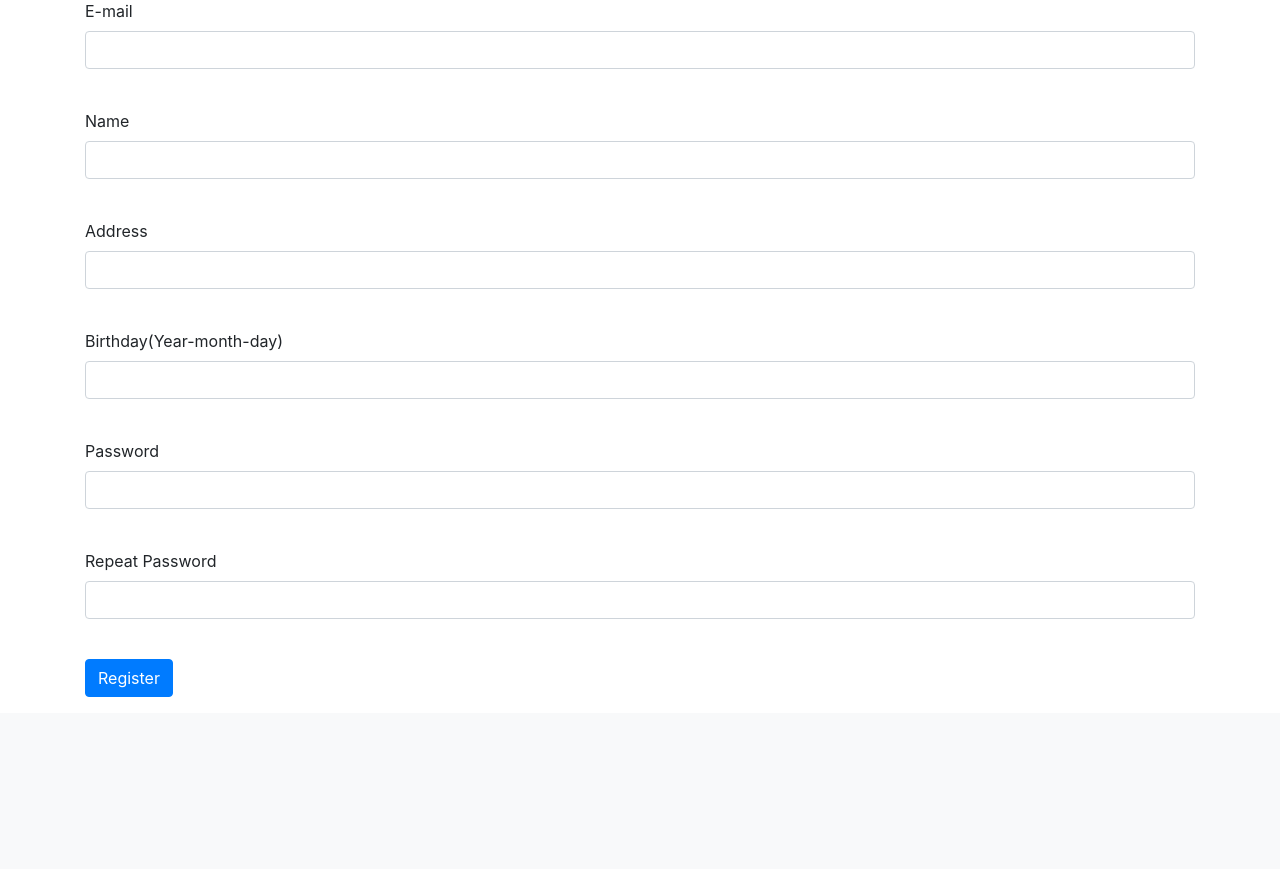
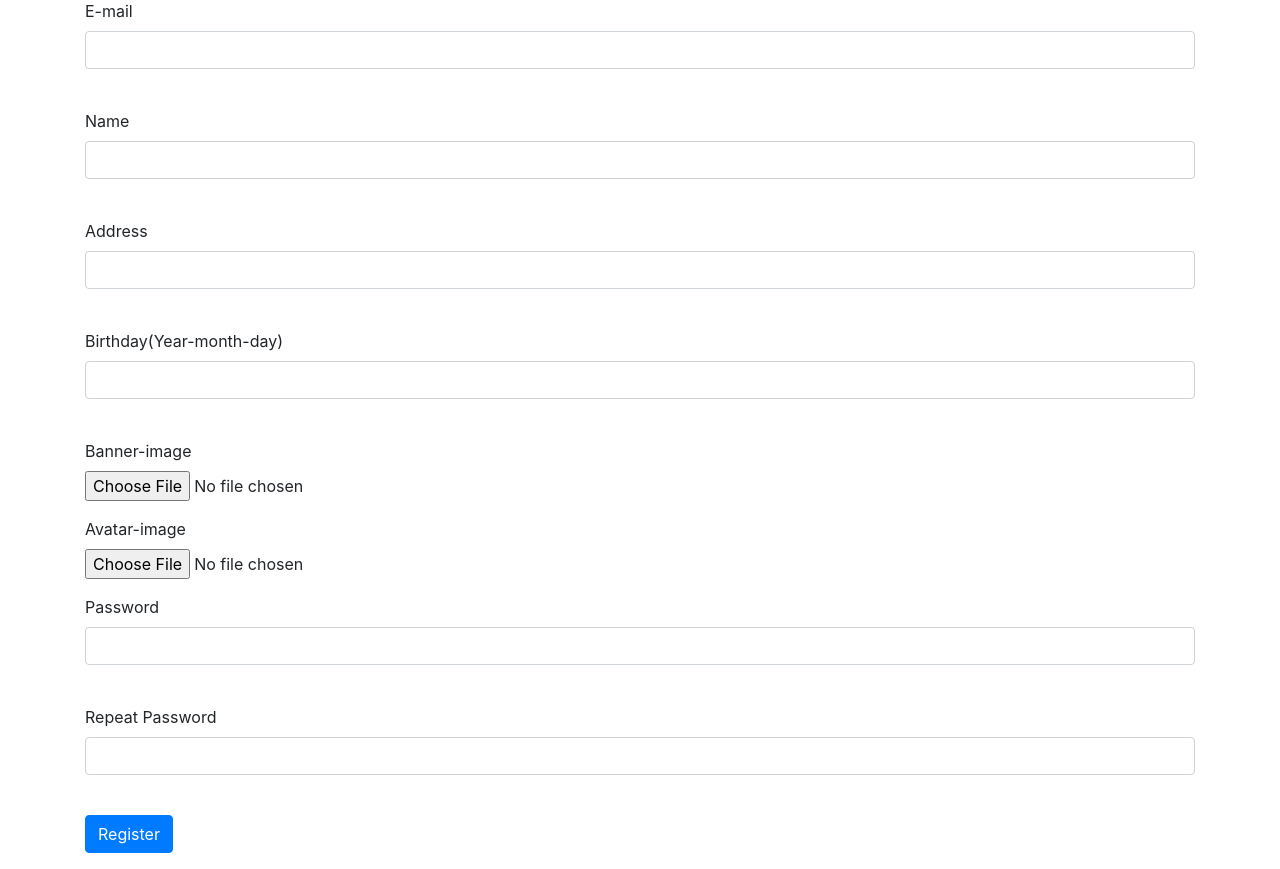
Before and after one commit to Battatt/BaTiNa, a Flask app: page /register in a window 1280 px wide. Shown: the part 173-1042 px from the top of the page. Before the commit the page ends 870 px from the top, so only its background shows below. Run offline with Flask 3, Linux system fonts and the light colour scheme; some libraries are stand-ins or nearby versions.

Commit message:
Image upload

```diff
--- a/api/user_resource.py
+++ b/api/user_resource.py
@@ -9,7 +9,8 @@ class UserResource(Resource):
         session = data.db_session.create_session()
         users = session.query(data.user.User).get(user_id)
         return jsonify({'user': users.to_dict(
-            only=('name', 'birthday', 'role', 'address', 'email'))})
+            only=('name', 'birthday', 'role', 'address', 'email', 'profile_photo',
+                  'profile_banner'))})
 
     def delete(self, user_id):
         abort_if_news_not_found(user_id)
--- a/forms/register_form.py
+++ b/forms/register_form.py
@@ -4,6 +4,8 @@ from wtforms.validators import DataRequired
 
 
 class RegisterForm(FlaskForm):
+    avatar = FileField("Avatar-image")
+    banner = FileField("Banner-image")
     email = EmailField('E-mail', validators=[DataRequired()])
     name = StringField("Name", validators=[DataRequired()])
     address = StringField("Address")
--- a/main.py
+++ b/main.py
@@ -1,4 +1,4 @@
-from flask import Flask, render_template, redirect, request
+from flask import Flask, render_template, redirect, abort
 from flask_login import login_user, login_required, logout_user, LoginManager, current_user
 from flask_restful import Api
 import requests
@@ -67,11 +67,18 @@ def register():
             return render_template('register.html', title='Регистрация',
                                    form=form,
                                    message="Такой пользователь уже есть")
+        avatar, banner = form.avatar.data.read(), form.banner.data.read()
+        if not avatar:
+            print("AAAAAAAAAAAAAA")
+        if not banner:
+            print("FFFFFFFFFFFFFFFFFFFF")
         user = User(
             name=form.name.data,
             email=form.email.data,
             birthday=form.birthday.data,
             address=form.address.data,
+            profile_photo=avatar,
+            profile_banner=banner
         )
         user.set_password(form.password.data)
         db_sess.add(user)
@@ -86,11 +93,11 @@ def profile(user_id):
     if response.status_code == 200:
         user_data = response.json()
         print(user_data)
-        # Дальнейшие действия с данными пользователя
         return render_template("profile.html", title="Профиль",
                                user_data=user_data["user"], user_id=user_id)
     else:
-        return "AAAAAAAAAAA"
+        abort(404)
+
 
 def main():
     db_session.global_init("db/batina.db")
--- a/templates/register.html
+++ b/templates/register.html
@@ -2,7 +2,7 @@
 
 {% block content %}
     <h1>Регистрация</h1>
-    <form action="" method="post">
+    <form action="" method="post" enctype="multipart/form-data">
         {{ form.hidden_tag() }}
         <p>
             {{ form.email.label }}<br>
@@ -41,6 +41,24 @@
             {% endfor %}
         </p>
         <p>
+            {{ form.banner.label }}<br>
+            {{ form.banner(type="file") }}<br>
+            {% for error in form.banner.errors %}
+                <div class="alert alert-danger" role="alert">
+                    {{ error }}
+                </div>
+            {% endfor %}
+        </p>
+        <p>
+            {{ form.avatar.label }}<br>
+            {{ form.avatar(type="file") }}<br>
+            {% for error in form.avatar.errors %}
+                <div class="alert alert-danger" role="alert">
+                    {{ error }}
+                </div>
+            {% endfor %}
+        </p>
+        <p>
             {{ form.password.label }}<br>
             {{ form.password(class="form-control", type="password") }}<br>
             {% for error in form.password.errors %}
```
Also changed, not shown: db/batina.db.
